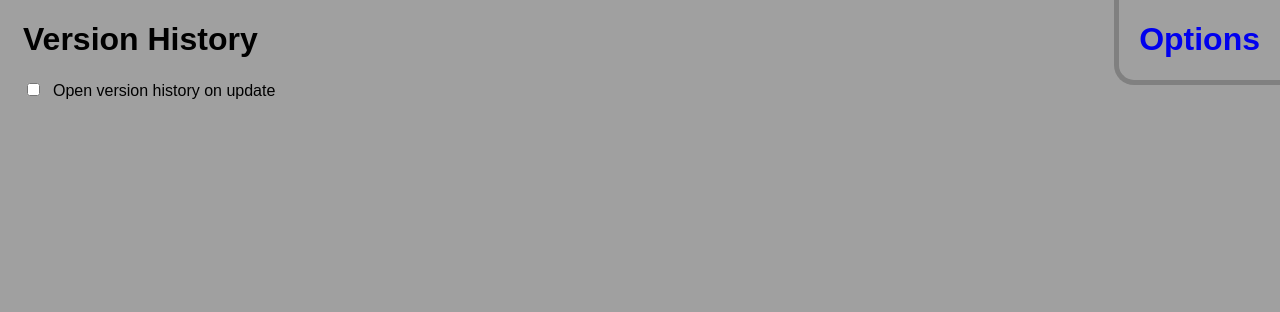
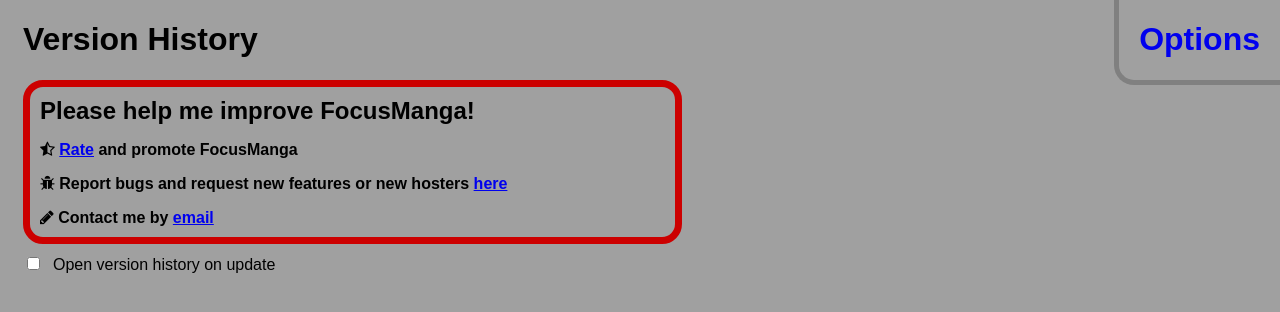
Before and after one commit to shylux/FocusManga, a browser extension: page extension/version_history.html in a window 1280 px wide. Drawn offline with Linux system fonts and the light colour scheme; a web font is replaced by a local one.

Commit message:
Added announcement section in version history.

```diff
--- a/extension/options.css
+++ b/extension/options.css
@@ -37,6 +37,21 @@ label {
   padding-left: 10px;
 }
 
+#announcment {
+  width: 50%;
+  border: 7px solid #C00;
+  border-radius: 20px;
+  padding: 10px;
+  margin-bottom: 10px;
+}
+#announcment h2 {
+  margin: 0;
+}
+#announcment p {
+  font-weight: bold;
+  margin-bottom: 0;
+}
+
 #hosters {
   padding-left: 10px;
 }
--- a/extension/version_history.html
+++ b/extension/version_history.html
@@ -5,13 +5,30 @@
     <meta charset="utf-8">
     <link rel="stylesheet" href="options.css">
     <link href='http://fonts.googleapis.com/css?family=Cabin+Condensed' rel='stylesheet' type='text/css'>
+    <link href="http://netdna.bootstrapcdn.com/font-awesome/4.0.3/css/font-awesome.css" rel="stylesheet">
     <script src="lib/jquery.js"></script>
     <script src="option_storage.js"></script>
     <script src="version_history.js"></script>
 </head>
 <body>
-	<a class="corner" href="options.html"><h1>Options</h1></a>
-	<h1>Version History</h1>
+    <a class="corner" href="options.html"><h1>Options</h1></a>
+    <h1>Version History</h1>
+    <div id="announcment">
+        <h2>Please help me improve FocusManga!</h2>
+        <p>
+            <i class="fa fa-star-half-o"></i>
+            <a href="https://chrome.google.com/webstore/detail/focusmanga/dcbijlajpaaohliimbnjifkhnebmbhfk?hl=en-US">Rate</a> and promote FocusManga</a>
+        </p>
+        <p>
+            <i class="fa fa-bug"></i>
+            Report bugs and request new features or new hosters <a href="https://github.com/shylux/FocusManga/issues/new">here</a>
+        </p>
+        <p>
+            <i class="fa fa-pencil"></i>
+            Contact me by <a href="mailto:shylux@gmail.com">email</a>
+        </p>
+    </div>
+
     <div id="toast">Toast</div>
     <input id="version_on_update" type="checkbox"><label for="version_on_update">Open version history on update</label>
 </body>
```
